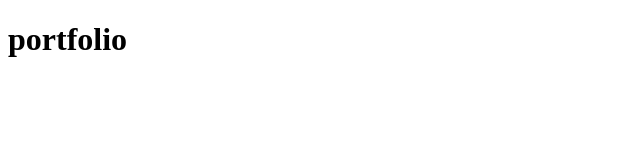
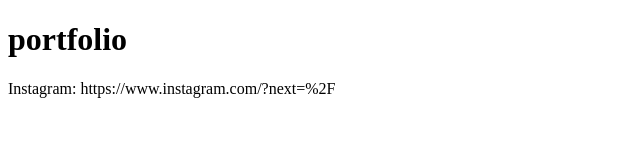
Before and after one commit to maintzle/EIA_WiSe_22-23, a plain HTML site: page Aufgabe_3.html/portfolio.html in a window 1280 px wide. Shown: the whole page, without its empty margins (0-640 px from the left). Drawn offline with Linux system fonts and the light colour scheme.

Commit message:
Abgabe 3.1

```diff
--- a/Aufgabe_3.html/portfolio.html
+++ b/Aufgabe_3.html/portfolio.html
@@ -8,5 +8,6 @@
 </head>
 <body>
     <h1>portfolio</h1>
+    <p>Instagram: https://www.instagram.com/?next=%2F</p>
 </body>
 </html>
```
